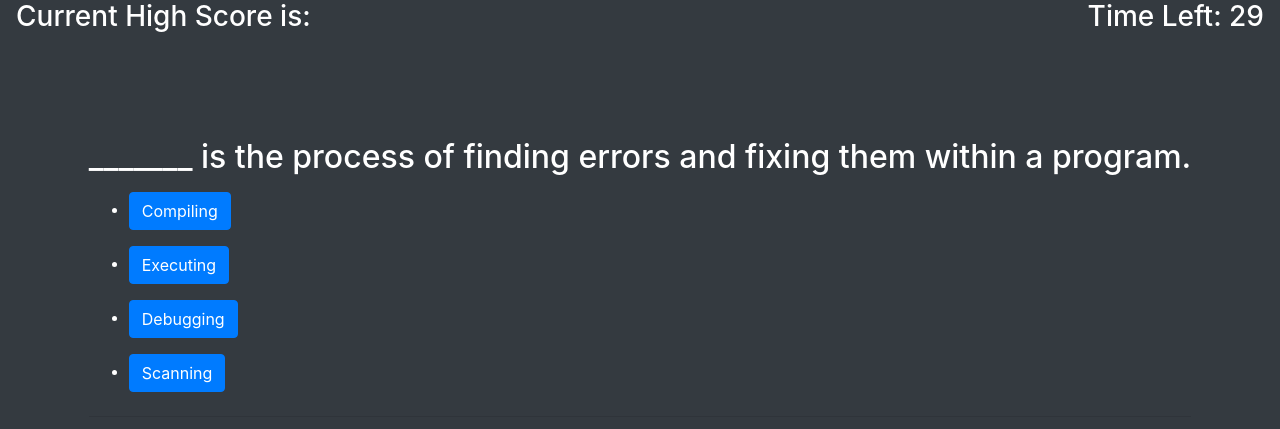
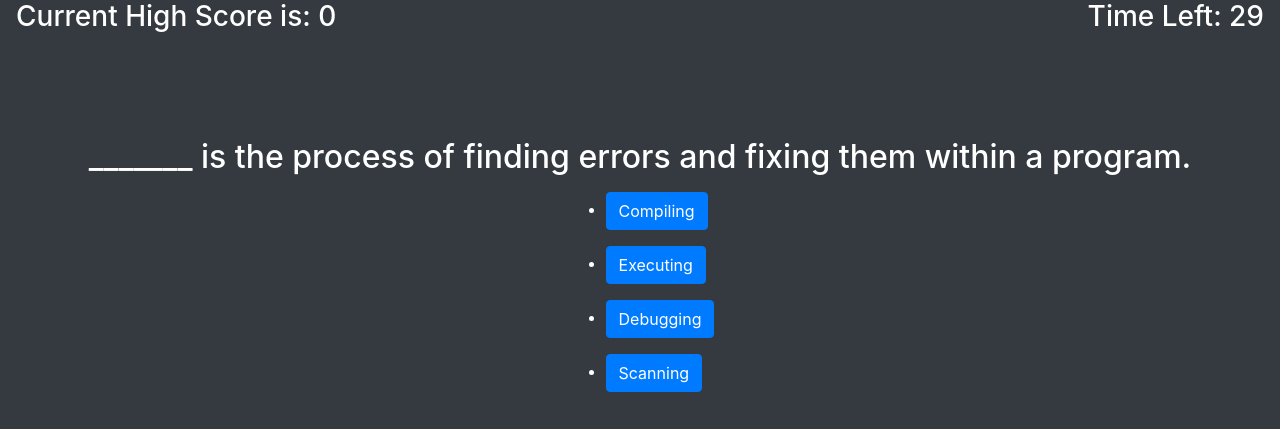
Before and after one commit to acbird17/CodingQuiz, a plain HTML site: page index.html in a window 1280 px wide. Both pictures are taken after a click on the button "Start". Drawn offline with nearby package versions, Linux system fonts and the light colour scheme.

Commit message:
fixed countdown timer for repeat games and high score tracker

```diff
--- a/assets/script.js
+++ b/assets/script.js
@@ -1,3 +1,4 @@
+var myInterval;
 var topScore;
 var questionNumber = 0;
 var currentQ;
@@ -16,7 +17,7 @@ var questions = [
     answer: "Boolean",
   },
   {
-    question: "25 is what?",
+    question: "In JavaScript 25 is what?",
     options: ["Integer", "Number", "Banana", "Float"],
     answer: "Number",
   },
@@ -33,12 +34,13 @@ var questions = [
 ];
 
 function highScore() {
-  $("#currentHS").show();
   topScore = localStorage.getItem("score");
   if (score.time > topScore || topScore === 0) {
     topScore = score.time;
     localStorage.setItem("score", topScore);
   }
+  $("#highScore").text(topScore);
+  $("#currentHS").show();
 }
 
 $(function () {
@@ -47,20 +49,15 @@ $(function () {
   $("#highScore").text(topScore);
   score.total = questions.length - 1;
   $("#startBtn").click(function () {
-    questionNumber = 0;
-    $("#scorePage").hide();
-    countdown();
-    $("#quizBody").show();
-    $("#countdown").show();
-    $("#title").hide();
-    $("#startBtn").hide();
-    loadQuestion();
+    startQuiz();
   });
+
   $("body").on("click", ".answerBtn", function () {
     var a = $(this).text();
     if (a === currentQ.answer) {
       if (score.total === score.questionsAnswered) {
         endGame();
+        return;
       }
       loadQuestion();
       score.questionsAnswered++;
@@ -70,20 +67,34 @@ $(function () {
   });
 });
 
+function startQuiz() {
+  score.questionsAnswered = 0;
+  questionNumber = 0;
+  $("#scorePage").hide();
+  $("#quizBody").show();
+  $("#countdown").show();
+  $("#title").hide();
+  $("#startBtn").hide();
+  countdown();
+  loadQuestion();
+}
+
 function endGame() {
   $("#scorePage").show();
   $("#quizBody").hide();
-  $("#countdown").hide();
+  $("#countdown").text("");
   $("#finalScore").text(score.time);
+  $("#startBtn").text("Play Again");
+  $("#startBtn").show();
+  clearInterval(myInterval);
   highScore();
 }
 
 function countdown() {
-  score.time = 30;
-  var timerEl = $("#countdown");
-  var timeInterval = setInterval(function () {
+  score.time = 30; //$("#countdown");
+  myInterval = setInterval(function () {
     if (score.time > 0) {
-      timerEl.text("Time Left: " + score.time);
+      $("#countdown").text("Time Left: " + score.time);
       score.time--;
     } else {
       endGame();
@@ -94,8 +105,7 @@ function countdown() {
 
 function loadQuestion() {
   $("#wrong").hide();
-  var randomQuestion = questionNumber;
-  currentQ = questions[randomQuestion];
+  currentQ = questions[questionNumber];
   $("#questionEl").text(currentQ.question);
   $("#answersEl").empty();
   $.each(currentQ.options, function (index, value) {
--- a/index.html
+++ b/index.html
@@ -18,21 +18,20 @@
   <body>
     <div class="bg-dark min-vh-100 d-flex flex-column text-white">
       <header class="row justify-content-between mb-5 mx-3">
-        <h3 id="currentHS">Current High Score is:</h3>
+        <h3>Current High Score is: <span id="highScore"></span></h3>
         <h3 id="countdown" class="hidden">Time Left: 30</h3>
       </header>
       <section
         class="d-flex flex-column w-100 align-items-center justify-content-center mt-5"
       >
-        <div class="justify-content-center" id="title">
+        <div class="justify-content-center m-2" id="title">
           <h1>Hello, Welcome to the Coding Quiz</h1>
         </div>
-        <div class="hidden" id="quizBody">
-          <h2 id="questionEl"></h2>
-          <ul id="answersEl"></ul>
-          <hr />
-          <span class="hidden" id="wrong">Wrong!</span>
-        </div>
+        <!-- <div class="hidden" id="quizBody"> -->
+        <h2 id="questionEl" class="quizBody"></h2>
+        <ul id="answersEl" class="quizBody"></ul>
+        <hr class="quizBody" />
+        <span class="hidden" id="wrong">Wrong!</span>
         <div class="hidden" id="scorePage">
           <h2>All Done</h2>
           <h3>You final score is: <span id="finalScore"></span></h3>
```
